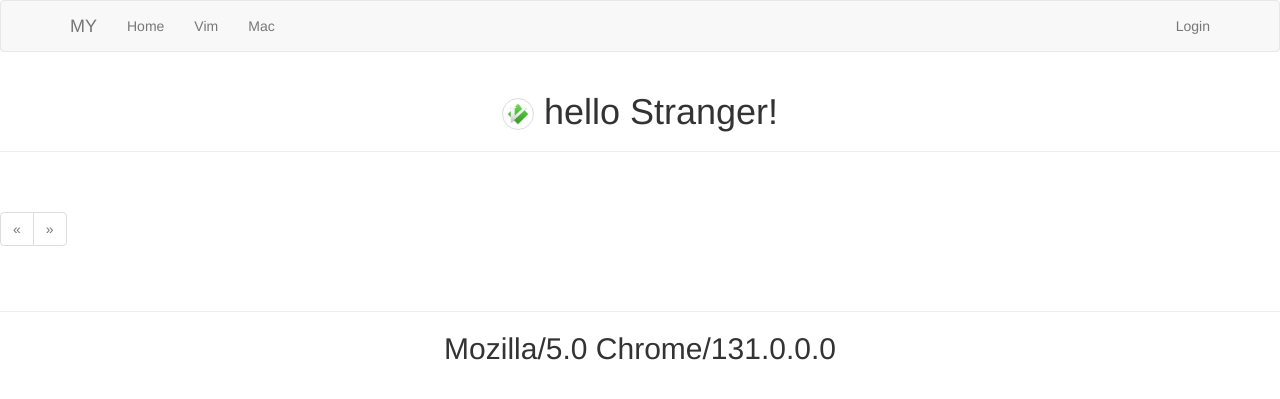
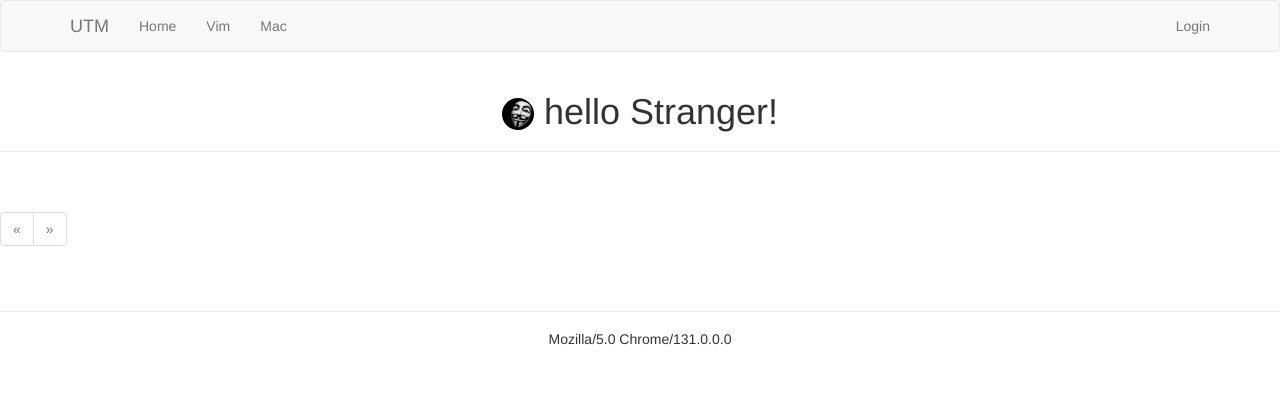
Before and after one commit to linshaolong5240/MarkYou, a Flask app: page / in a window 1280 px wide. Shown: the top 399 px of the page. Run offline with Flask 2, Linux system fonts and the light colour scheme; data that the repository does not hold is empty; some libraries are stand-ins or nearby versions.

Commit message:
1.fix do not show post timestamp in index.html 2.change avatar

```diff
--- a/app/templates/_posts.html
+++ b/app/templates/_posts.html
@@ -4,16 +4,16 @@
         <li class="list-group-item">
             <div>
                 <a href="{{ url_for('.user',username=post.author.username) }}">
-                    <img class="img-circle img-thumbnail"
-                         src="{{ url_for('static', filename='favicon.ico') }}"
+                    <img class="img-circle"
+                         src="{{ url_for('static', filename='avatar.jpg') }}"
                          height="32"
                          width="32">
                 </a>
+                <a href="{{ url_for('.user', username=post.author.username) }}">{{ post.author.username }}</a>
+                <!--{{ moment(post.timestamp).fromNow(refresh=True) }}-->
+                {{ moment(post.timestamp).format('LLL') }}
             </div>
             <div>
-                <div>{{ moment(post.timestamp).format('LLL') }}</div>
-                <!--<div>{{ moment(post.timestamp).fromNow(refresh=True) }}</div>-->
-                <div><a href="{{ url_for('.user', username=post.author.username) }}">{{ post.author.username }}</a></div>
                 {% if post.body_html %}
                 <div class="list-group-item-text">{{ post.body_html | safe }}</div>
                 {% else %}
--- a/app/templates/base.html
+++ b/app/templates/base.html
@@ -10,13 +10,13 @@
       type="image/x-icon">
 {% endblock %}
 
-{% block title %}MarkYou{% endblock %}
+{% block title %}Under The Mask{% endblock %}
 
 {% block navbar %}
 <div class="navbar navbar-default" role="navigation">
     <div class="container">
         <div class="navbar-header">
-            <a class="navbar-brand" href="{{ url_for('blueprint_main.index') }}">MY</a>
+            <a class="navbar-brand" href="{{ url_for('blueprint_main.index') }}">UTM</a>
         </div>
         <ul class="nav navbar-nav">
             <li><a href="{{ url_for('blueprint_main.index') }}">Home</a></li>
@@ -58,5 +58,6 @@
 
 {% block scripts %}
 {{ super() }}
+{{ pagedown.include_pagedown() }}
 {{ moment.include_moment() }}
 {% endblock %}
--- a/app/templates/index.html
+++ b/app/templates/index.html
@@ -7,16 +7,16 @@
 <div class="page-header">
     {% if current_user.is_authenticated %}
     <h1 style="text-align:center">
-        <img class="img-circle img-thumbnail"
-             src="{{ url_for('static', filename='favicon.ico') }}"
+        <img class="img-circle"
+             src="{{ url_for('static', filename='avatar.jpg') }}"
              height="32"
              width="32">
         hello {{ current_user.username }}!
     </h1>
     {% else %}
     <h1 style="text-align:center">
-        <img class="img-circle img-thumbnail"
-             src="{{ url_for('static', filename='favicon.ico') }}"
+        <img class="img-circle"
+             src="{{ url_for('static', filename='avatar.jpg') }}"
              height="32"
              width="32">
         hello Stranger!
@@ -36,9 +36,5 @@
 </div>
 
 <hr>
-<h2 style="text-align:center">{{ user_agent }}</h2>
+<h5 style="text-align:center">{{ user_agent }}</h5>
 {% endblock %}
-
-{% block scripts %}
-{{ pagedown.include_pagedown() }}
-{% endblock%}
```
Also changed, not shown: app/static/avatar.jpg (added).
